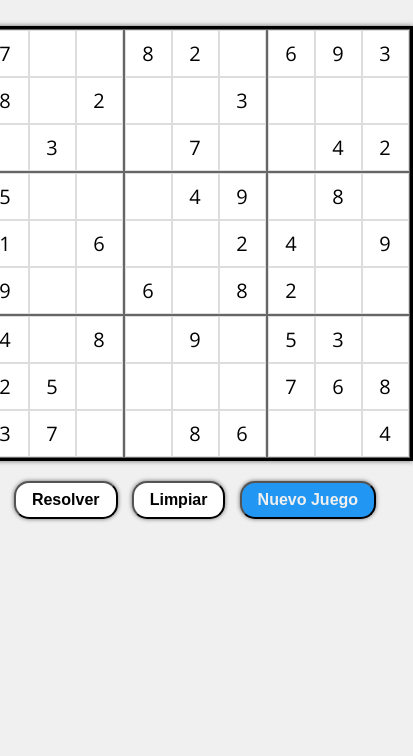
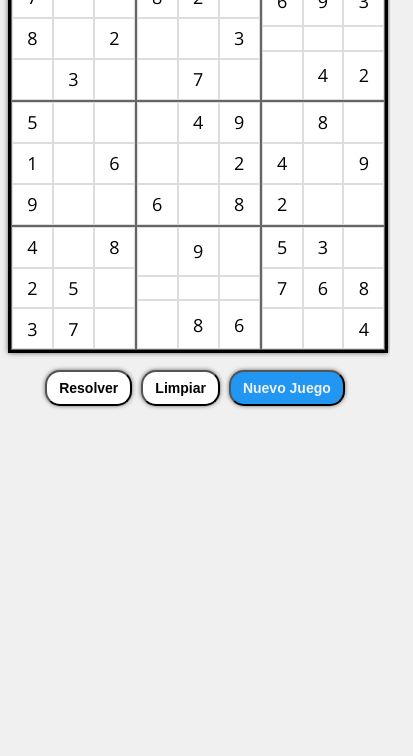
Before and after one commit to fabricio00101/sudoku, a plain HTML site: page index.html in a window 390 px wide. Shown: the part 88-844 px from the top of the page, 413 px wide, since content can reach past the window. Drawn offline with nearby package versions, Linux system fonts and the light colour scheme.

Commit message:
Media queries para celular

```diff
--- a/style.css
+++ b/style.css
@@ -92,3 +92,62 @@ button:hover{
     outline: 2px solid var(--selected-border);
     z-index: 10;
 }
+
+/* --- Media Queries para Celulares --- */
+@media (max-width: 600px) {
+
+    /* 1. Ajustar el Título */
+    h1 {
+        font-size: 24px;
+        margin: 10px 0;
+    }
+
+    /* 2. El Tablero se vuelve elástico */
+    #sudoku-board {
+        /* En lugar de tamaño fijo, usa el 96% del ancho de la pantalla */
+        width: 96vw;
+        height: 96vw; /* Mantiene la proporción cuadrada */
+
+        /* Centrado y márgenes seguros */
+        margin: 0 auto;
+        max-width: 400px; /* Tope para que no se vea gigante en tablets */
+        max-height: 400px;
+    }
+
+    /* 3. Las celdas deben dejar de medir 45px */
+    .cell {
+        width: auto;  /* Se adapta al tamaño del Grid padre */
+        height: auto; /* Se adapta al tamaño del Grid padre */
+
+        /* Reducimos un poco la letra para que entre bien */
+        font-size: 18px;
+    }
+
+    /* 4. Ajustar los botones para que entren en una línea */
+    .controles {
+        display: flex;
+        justify-content: center;
+        flex-wrap: wrap; /* Si no caben, bajan a otra línea */
+        gap: 5px;
+        margin-top: 15px;
+    }
+
+    button {
+        padding: 8px 12px; /* Botones un poco más compactos */
+        font-size: 14px;
+        margin: 2px;
+    }
+
+    /* 5. Si tienes el teclado visual (numpad), ajústalo también */
+    .numpad {
+        width: 96vw;
+        max-width: 400px;
+        margin: 15px auto;
+        gap: 5px;
+    }
+
+    .num-btn {
+        width: auto; /* Que ocupen el espacio disponible */
+        height: 40px; /* Altura cómoda para el dedo */
+    }
+}
```
